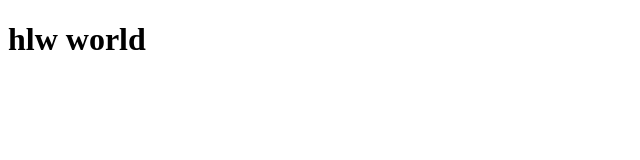
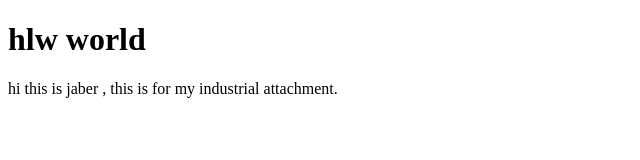
Before and after one commit to JaberRmstu/newRepo2, a plain HTML site: page index.html in a window 1280 px wide. Shown: the whole page, without its empty margins (0-640 px from the left). Drawn offline with Linux system fonts and the light colour scheme.

Commit message:
hlw from f1

```diff
--- a/index.html
+++ b/index.html
@@ -7,5 +7,6 @@
 </head>
 <body>
     <h1>hlw world</h1>
+    <p>hi this is jaber , this is for my industrial attachment.</p>
 </body>
 </html>
```
